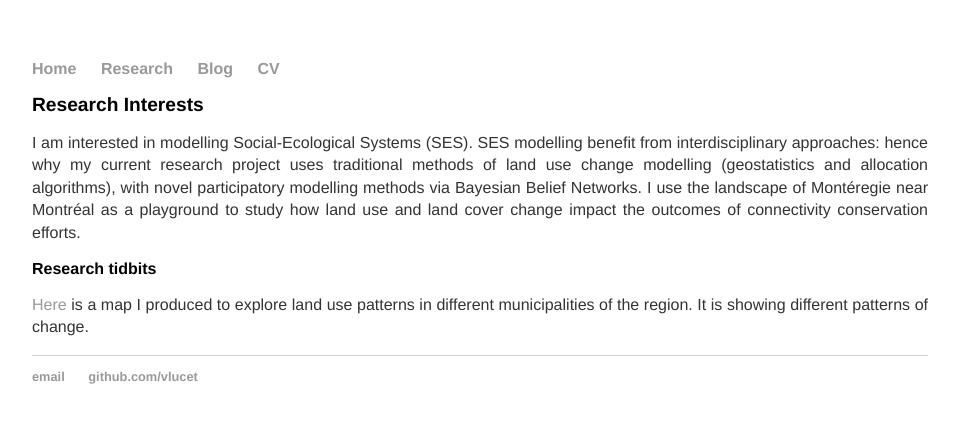
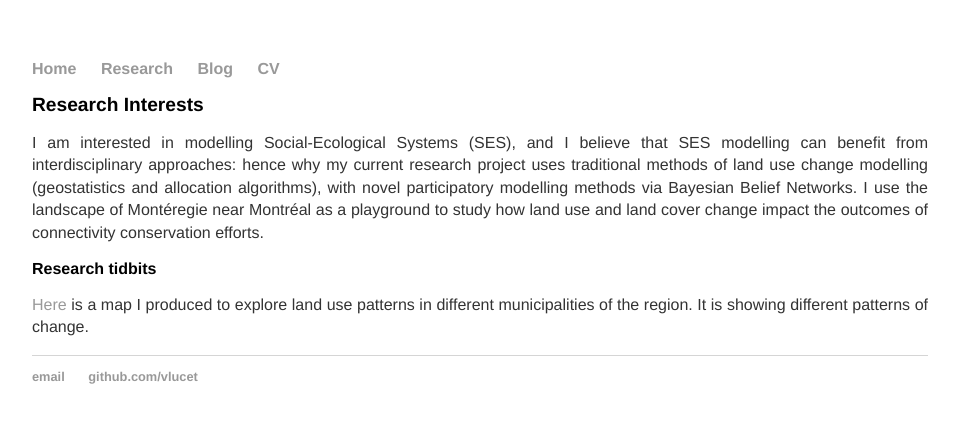
Before and after one commit to lpmi-13/vlucet.github.io, a Jekyll site: the page built from research/index.html, in a window 1280 px wide. Shown: the top 423 px of the page, without its empty margins (160-1119 px from the left). Built offline with Jekyll 4.4.1, drawn with Linux system fonts in a browser that asks for light colours.

Commit message:
Update index.html

```diff
--- a/research/index.html
+++ b/research/index.html
@@ -5,9 +5,9 @@ title: Research interests
 
 <div class="blurb">
   <h1>Research Interests</h1>
-  <p>I am interested in modelling Social-Ecological Systems (SES). SES modelling
-    benefit from interdisciplinary approaches: hence why my current research
-    project uses traditional methods of land use change modelling (geostatistics
+  <p>I am interested in modelling Social-Ecological Systems (SES), and I believe that
+    SES modelling can benefit from interdisciplinary approaches: hence why my current
+    research project uses traditional methods of land use change modelling (geostatistics
     and allocation algorithms), with novel participatory modelling methods via
     Bayesian Belief Networks. I use the landscape of Montéregie near Montréal
     as a playground to study how land use and land cover change impact the outcomes
```
